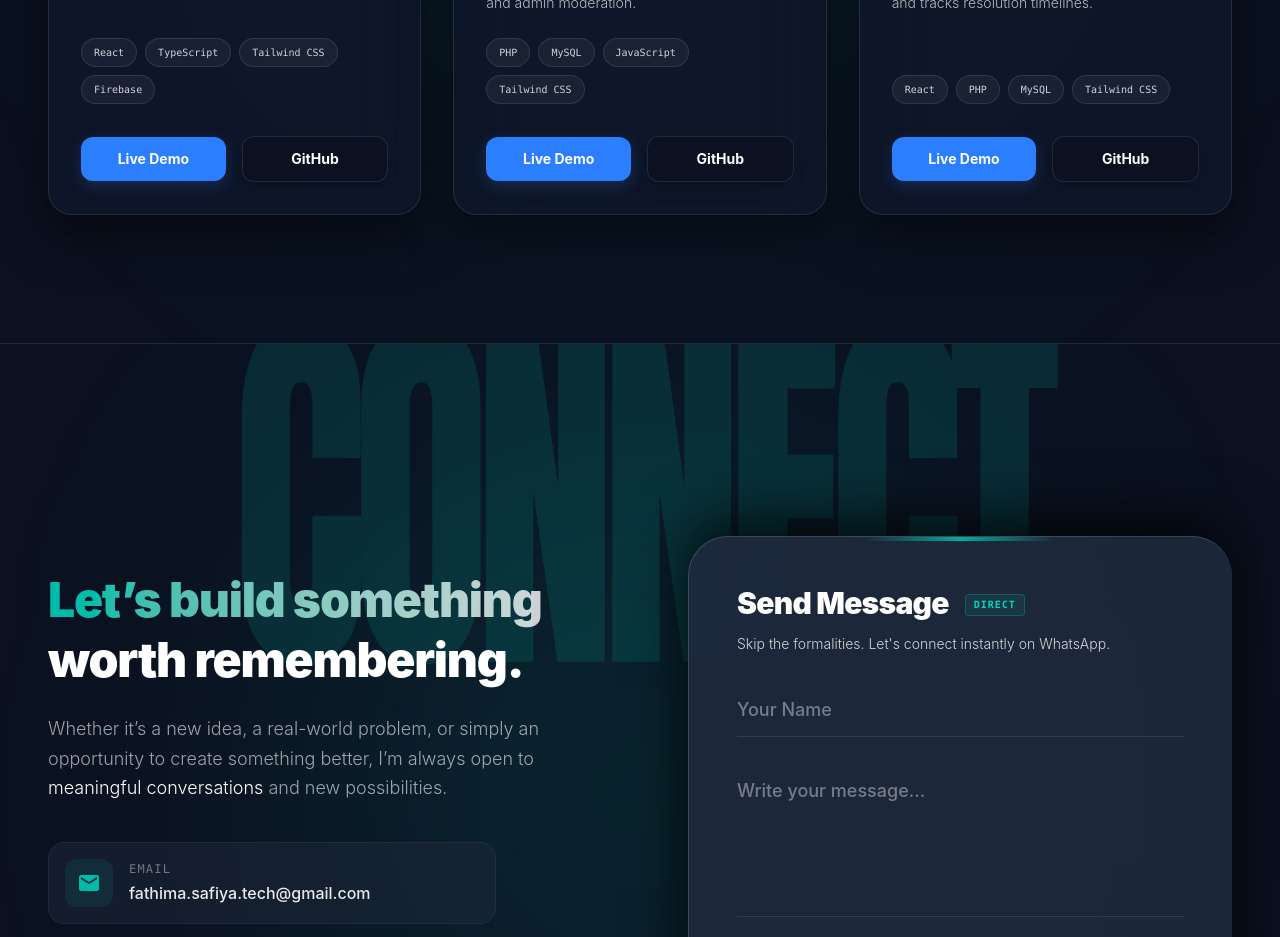
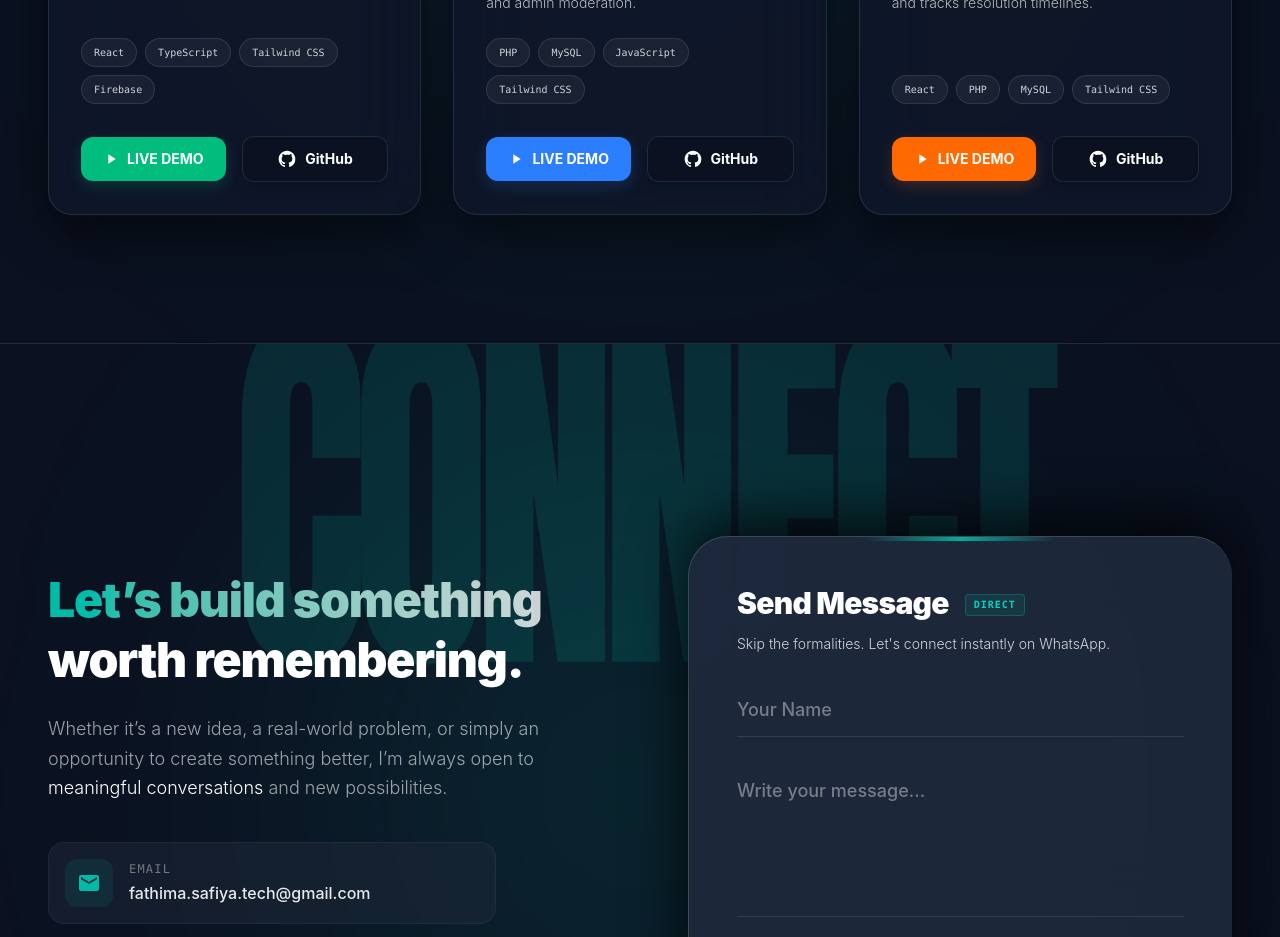
Before and after one commit to fathima-safiya/safiya-portfolio, a React (Vite) app: page / in a window 1280 px wide. Shown: the part 5100-6037 px from the top of the page. Built offline with nearby package versions, Linux system fonts and the light colour scheme.

Commit message:
Update project buttons with icons and theme colors

```diff
--- a/src/components/Projects.jsx
+++ b/src/components/Projects.jsx
@@ -21,7 +21,11 @@
     ],
     github: "https://github.com/fathima-safiya/HallCamilla-Hall-Booking-Management-System",
     liveDemo: "#", // Add later
-    image: hallcamillaImg
+    image: hallcamillaImg,
+    theme: {
+      bg: "bg-emerald-500 hover:bg-emerald-600",
+      shadow: "shadow-[0_5px_15px_rgba(16,185,129,0.2)] hover:shadow-[0_8px_25px_rgba(16,185,129,0.4)]"
+    }
   },
   {
     title: "UniFind — Campus Lost & Found System",
@@ -35,7 +39,11 @@
     ],
     github: "https://github.com/fathima-safiya/unifind-lost-and-found",
     liveDemo: "#", // Add later
-    image: unifindImg
+    image: unifindImg,
+    theme: {
+      bg: "bg-blue-500 hover:bg-blue-600",
+      shadow: "shadow-[0_5px_15px_rgba(59,130,246,0.2)] hover:shadow-[0_8px_25px_rgba(59,130,246,0.4)]"
+    }
   },
   {
     title: "Kurunegala Civic Platform",
@@ -49,7 +57,11 @@
     ],
     github: "https://github.com/fathima-safiya/kurunegala-civic-platform",
     liveDemo: "#", // Add later
-    image: kurunegalaImg
+    image: kurunegalaImg,
+    theme: {
+      bg: "bg-orange-500 hover:bg-orange-600",
+      shadow: "shadow-[0_5px_15px_rgba(249,115,22,0.2)] hover:shadow-[0_8px_25px_rgba(249,115,22,0.4)]"
+    }
   }
 ];
 
@@ -169,22 +181,24 @@
 
                 {/* Action Buttons Row */}
                 <div className="flex flex-col sm:flex-row items-stretch sm:items-center gap-3 sm:gap-4 mt-auto">
-                  {/* Live Demo Button (Solid Blue) */}
+                  {/* Live Demo Button */}
                   <a
                     href={project.liveDemo}
                     target="_blank"
                     rel="noopener noreferrer"
-                    className="flex-1 flex items-center justify-center gap-2 px-4 py-3 rounded-xl bg-blue-500 hover:bg-blue-600 text-white text-[13px] sm:text-sm font-bold shadow-[0_5px_15px_rgba(59,130,246,0.2)] hover:shadow-[0_8px_25px_rgba(59,130,246,0.4)] hover:-translate-y-0.5 transition-all"
+                    className={`flex-1 flex items-center justify-center gap-2 px-4 py-3 rounded-xl ${project.theme.bg} text-white text-[13px] sm:text-sm font-bold ${project.theme.shadow} hover:-translate-y-0.5 transition-all`}
                   >
-                    Live Demo
+                    <svg className="w-4 h-4" viewBox="0 0 24 24" fill="currentColor"><path d="M8 5v14l11-7z"/></svg>
+                    LIVE DEMO
                   </a>
-                  {/* GitHub Button (Outlined Dark) */}
+                  {/* GitHub Button */}
                   <a
                     href={project.github}
                     target="_blank"
                     rel="noopener noreferrer"
                     className="flex-1 flex items-center justify-center gap-2 px-4 py-3 rounded-xl bg-[#0B1120] hover:bg-white/5 border border-white/10 hover:border-white/20 text-white text-[13px] sm:text-sm font-bold transition-all hover:-translate-y-0.5 shadow-lg"
                   >
+                    <svg className="w-5 h-5" fill="currentColor" viewBox="0 0 24 24"><path fillRule="evenodd" d="M12 2C6.477 2 2 6.484 2 12.017c0 4.425 2.865 8.18 6.839 9.504.5.092.682-.217.682-.483 0-.237-.008-.868-.013-1.703-2.782.605-3.369-1.343-3.369-1.343-.454-1.158-1.11-1.466-1.11-1.466-.908-.62.069-.608.069-.608 1.003.07 1.531 1.032 1.531 1.032.892 1.53 2.341 1.088 2.91.832.092-.647.35-1.088.636-1.338-2.22-.253-4.555-1.113-4.555-4.951 0-1.093.39-1.988 1.029-2.688-.103-.253-.446-1.272.098-2.65 0 0 .84-.27 2.75 1.026A9.564 9.564 0 0112 6.844c.85.004 1.705.115 2.504.337 1.909-1.296 2.747-1.027 2.747-1.027.546 1.379.202 2.398.1 2.651.64.7 1.028 1.595 1.028 2.688 0 3.848-2.339 4.695-4.566 4.943.359.309.678.92.678 1.855 0 1.338-.012 2.419-.012 2.747 0 .268.18.58.688.482A10.019 10.019 0 0022 12.017C22 6.484 17.522 2 12 2z" clipRule="evenodd"/></svg>
                     GitHub
                   </a>
                 </div>
```
